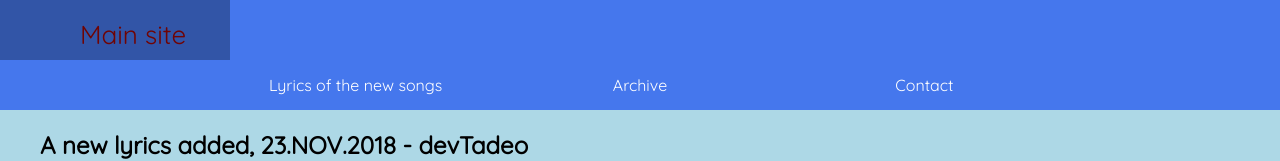
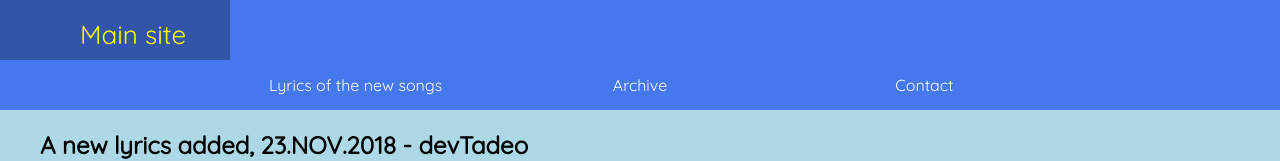
Before and after one commit to Dejzarn/Learning-git-2-test, a plain HTML site: page index.html in a window 1280 px wide. Shown: the top 161 px of the page. Drawn offline with nearby package versions, Linux system fonts and the light colour scheme; files that its build step writes are made by us from their sources.

Commit message:
Change main.scss

```diff
--- a/sass/main.scss
+++ b/sass/main.scss
@@ -10,7 +10,8 @@ nav {
         display: block;
         text-align: left;
         text-decoration: none;
-        color: #700404;
+        // color: #700404; awesomeDev1
+        color: yellow;
         font-size: 26px;
         padding-top: 10px;
         padding-left: 80px;
```
